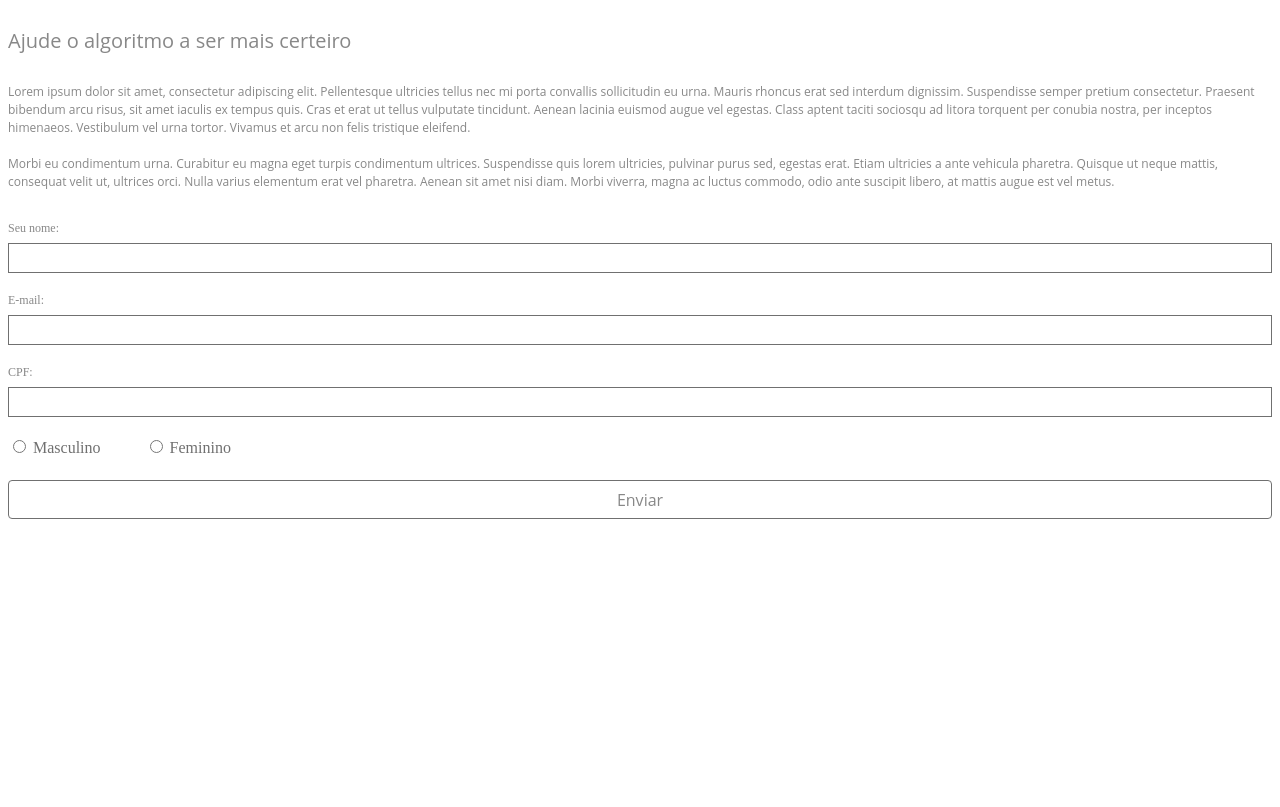
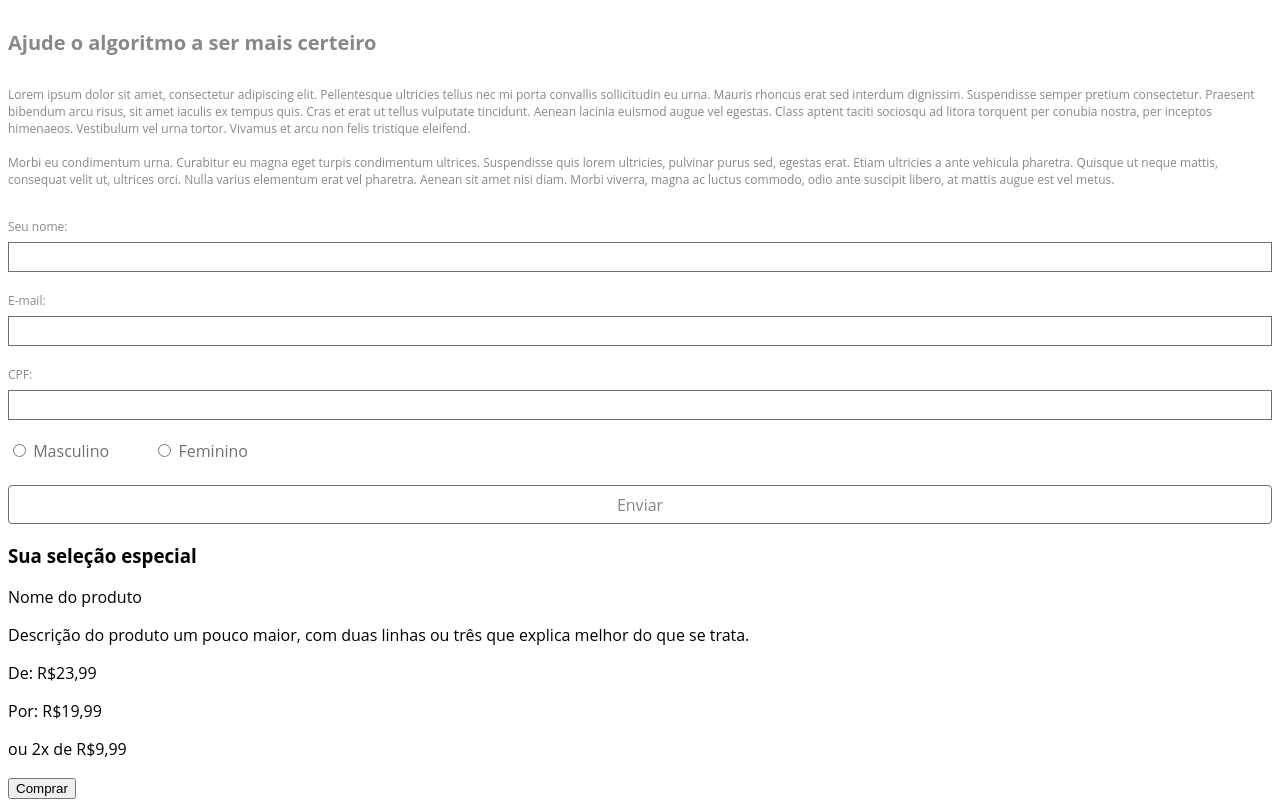
Before and after one commit to eduardodelduqui/desafio-linx, a plain HTML site: page index.html in a window 1280 px wide. Drawn offline with nearby package versions, Linux system fonts and the light colour scheme.

Commit message:
product item HTML added

```diff
--- a/css/index.css
+++ b/css/index.css
@@ -1,18 +1,22 @@
-
+body {
+    font-family: 'Open Sans', sans-serif;
+}
 
 #section-newsletter {
     margin-top: 29px;
 }
 
 .form-section-title {
-    font: normal normal normal 20px/24px 'Open Sans', sans-serif;
+    font-size: 20px;
+    font-weight: 24px;
     color: #888888;
     letter-spacing: 0px;
     margin: 0 0 30px 0;
 }
 
-.message {
-    font: normal normal normal 12px/18px 'Open Sans', sans-serif;
+.newsletter-text {
+    font-size: 12px;
+    font-weight: 18px;
     color: #888888;
     text-align: left;
     margin-bottom: 30px;
--- a/index.html
+++ b/index.html
@@ -13,7 +13,7 @@
         <section id="section-newsletter">
             <div>
                 <h3 class="form-section-title">Ajude o algoritmo a ser mais certeiro</h3>
-                <p class="message">
+                <p class="newsletter-text">
                     Lorem ipsum dolor sit amet, consectetur adipiscing elit. Pellentesque ultricies tellus nec mi porta convallis sollicitudin eu urna. Mauris rhoncus erat sed interdum dignissim.
                     Suspendisse semper pretium consectetur. Praesent bibendum arcu risus, sit amet iaculis ex tempus quis. Cras et erat ut tellus vulputate tincidunt. Aenean lacinia euismod augue vel egestas.
                     Class aptent taciti sociosqu ad litora torquent per conubia nostra, per inceptos himenaeos. Vestibulum vel urna tortor. Vivamus et arcu non felis tristique eleifend. <br><br>Morbi eu condimentum urna.
@@ -45,6 +45,23 @@
                 </form>
             </div>
         </section>
+        <section id="section-products">
+            <h3 class="section-products-title">Sua seleção especial</h3>
+            <div class="grid-products">
+                <div class="product-item">
+                    <div class="product-img">
+                    </div>
+                    <div class="product-details">
+                        <p class="product-name">Nome do produto</p>
+                        <p class="product-description">Descrição do produto um pouco maior, com duas linhas ou três que explica melhor do que se trata.</p>
+                        <p class="price-from">De: R$23,99</p>
+                        <p class="price-to">Por: R$19,99</p>
+                        <p class="price-details">ou 2x de R$9,99</p>
+                        <button class="buy-button">Comprar</button>
+                    </div>
+                </div>
+            </div>
+        </section>
     </main>
     <footer></footer>
 </body>
```
